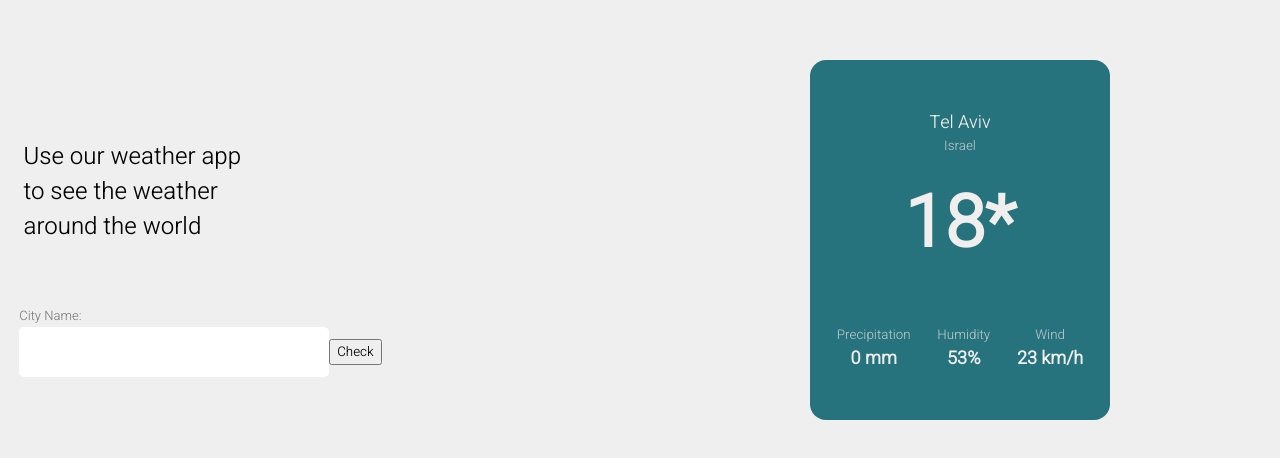
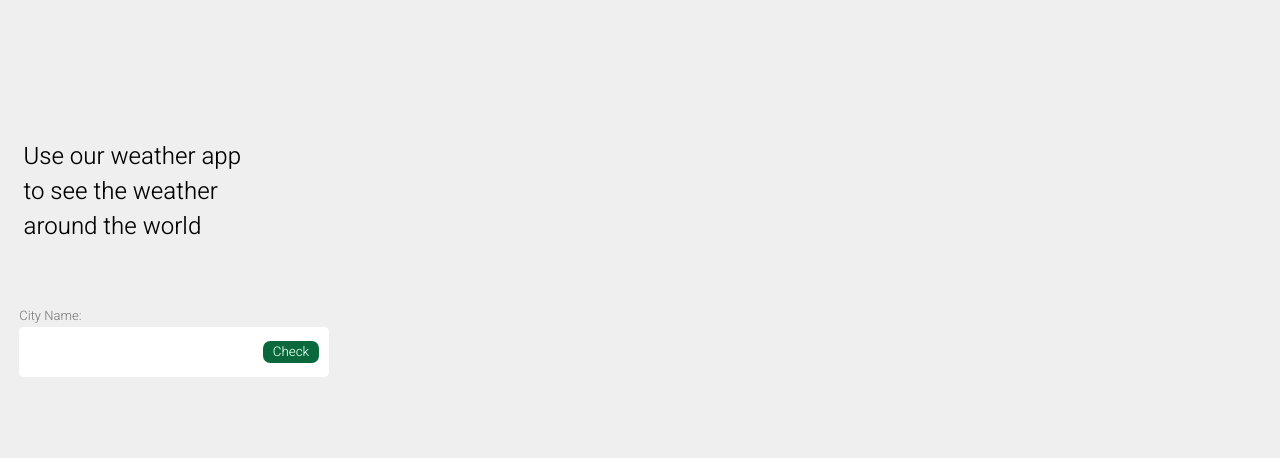
Before and after one commit to RoeiZaro/Fintek-Assignment, a React (Vite) app in the folder Weather-app/: page / in a window 1280 px wide. Shown: the part 160-618 px from the top of the page. Built offline with nearby package versions, Linux system fonts and the light colour scheme.

Commit message:
states changes

```diff
--- a/Weather-app/src/Components/WeatherForm.jsx
+++ b/Weather-app/src/Components/WeatherForm.jsx
@@ -1,4 +1,4 @@
-import React from 'react'
+import React, { useState } from 'react'
 import './WeatherPopup.css'
 
 // opening message text
@@ -7,8 +7,8 @@ const text = `
     to see the weather
     around the world
   `
-function WeatherForm({cityName, setCityName}) {
-
+function WeatherForm({setWeatherData}) {
+    const [cityName,setCityName] = useState("")
   // form handling
   const handleChange = (eve) =>{
     setCityName(eve.target.value)
@@ -18,6 +18,7 @@ function WeatherForm({cityName, setCityName}) {
     eve.preventDefault()
     //send API request and  w8 for response, then show to weather
     console.log(cityName);
+    setWeatherData("abc")
   }
 
 
@@ -34,8 +35,21 @@ function WeatherForm({cityName, setCityName}) {
 
         {/* the input and the submit area */}
         <div id="inputConteiner">
-          <input id='cityNameInput' type='text' name='cityName' value={cityName} onChange={(eve)=>handleChange(eve)} />
-          <input id='submit' type='submit' value="Check"/>
+          <input
+            id='cityNameInput'
+            type='text'
+            name='cityName'
+            value={cityName}
+            onChange={(eve)=>handleChange(eve)}
+          />
+
+          <input
+            id={cityName&&'able-button'}
+            className='submit'
+            type='submit'
+            value="Check"
+            disabled={!cityName}
+            />
         </div>
 
       </form>
--- a/Weather-app/src/Components/WeatherPopup.jsx
+++ b/Weather-app/src/Components/WeatherPopup.jsx
@@ -2,9 +2,10 @@ import React from 'react'
 import './WeatherForm.css'
 
 // NOTE: add actual data from api
-function WeatherPopup() {
+function WeatherPopup({weatherData}) {
   return (
     <div id='popup-conteiner'>
+        {weatherData&&
          <div id='popup'>
          <div id='location-section'>
            <p>Tel Aviv</p>
@@ -31,6 +32,8 @@ function WeatherPopup() {
        </div>
 
        </div>
+       }
+
 
     </div>
   )
```
Lines whose indentation alone changed are shown as unchanged.
